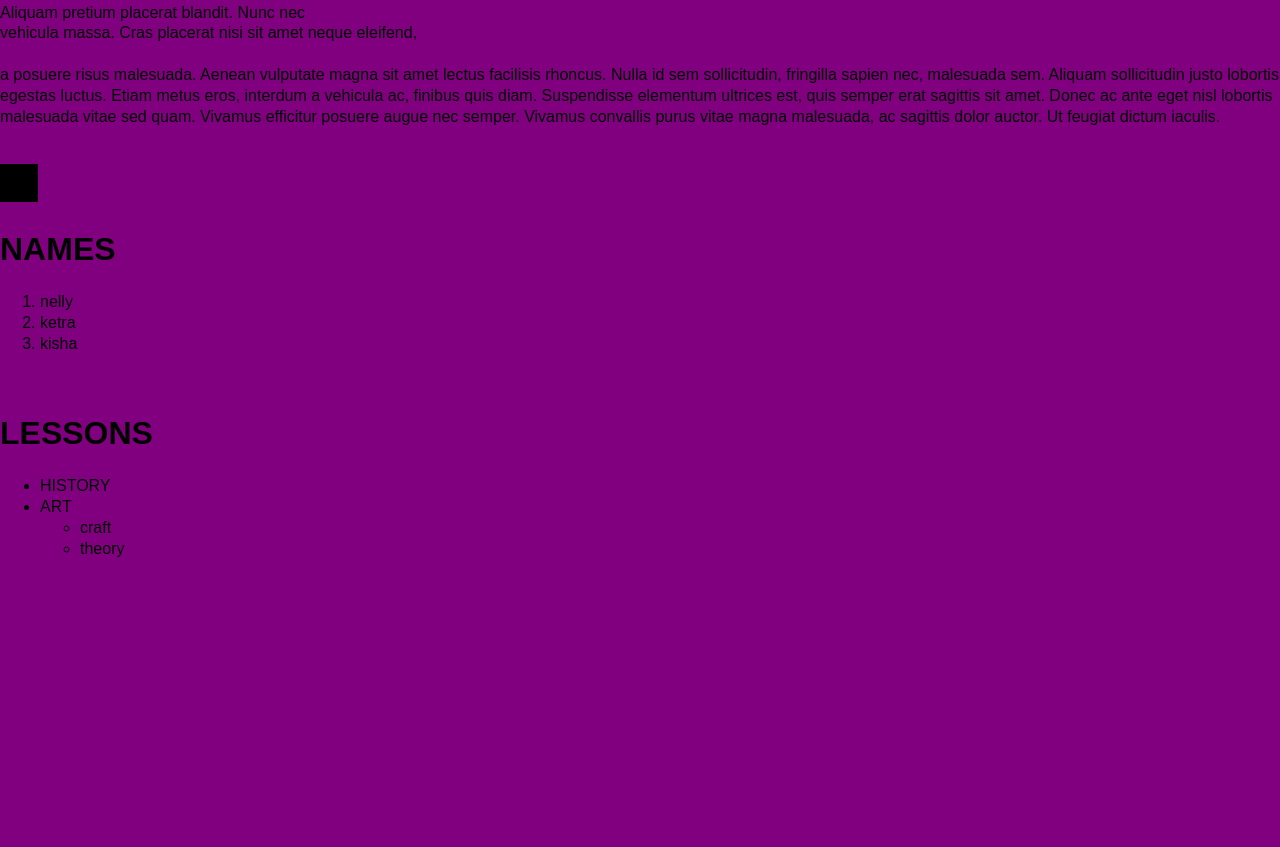
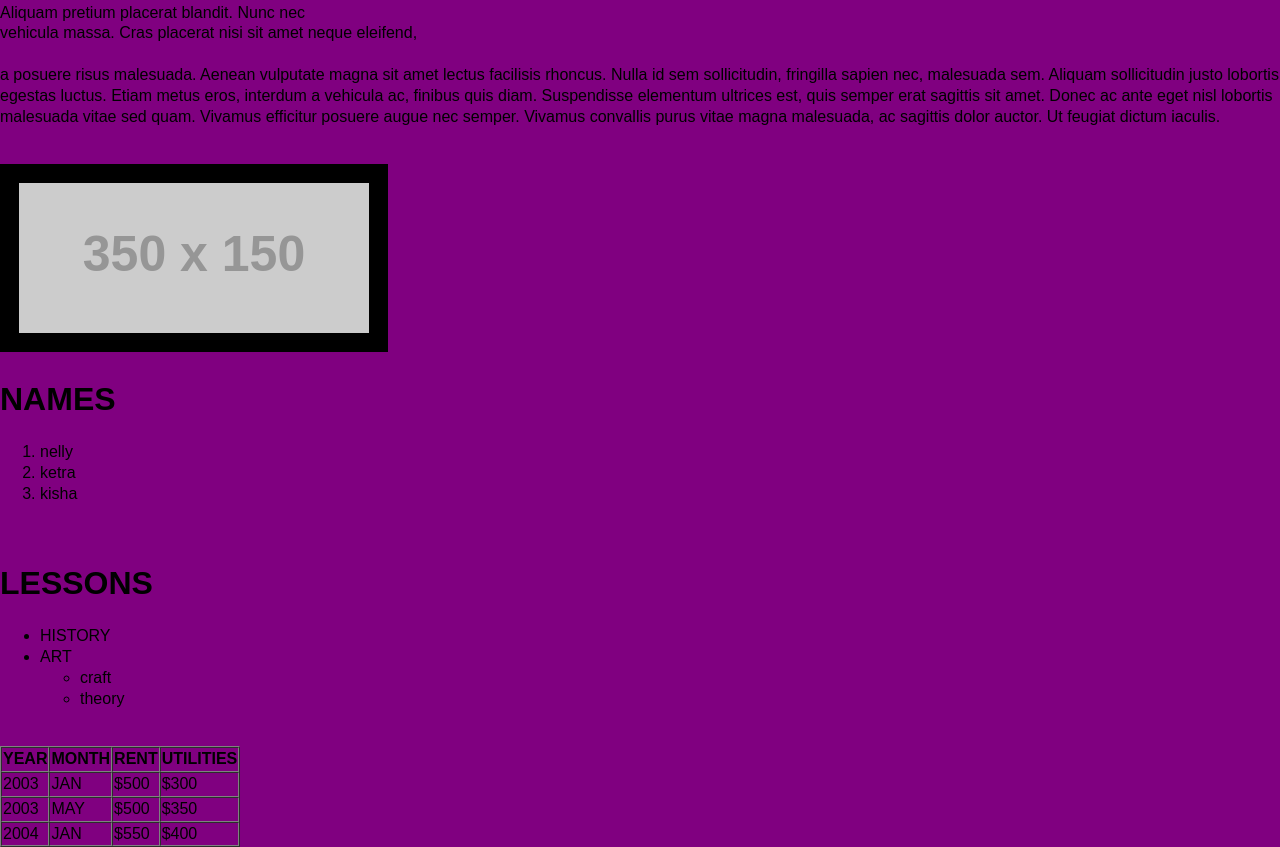
Before and after one commit to nellyketra/first-trial, a plain HTML site: page index.html in a window 1280 px wide. Shown: the part 492-1339 px from the top of the page. Before the commit the page ends 1067 px from the top, so only its background shows below. Drawn offline with Linux system fonts and the light colour scheme; placeholder pictures from the web are drawn by us; files whose address does not match are found by name.

Commit message:
Update index.html

```diff
--- a/index.html
+++ b/index.html
@@ -21,7 +21,7 @@
 
                  <script src="app/js/script.js"></script><br>
 
-             <img src=""border="19"
+             <img src="https://via.placeholder.com/350x150"border="19"
              <br>
              <h1>NAMES</h1>
                  <OL>
@@ -40,6 +40,35 @@
                      </ul>
 
             </UL>
+            </br>
+            <nr>
+                <table border="1" cellpadding="1"cellspacing="0">
+                    <tr>
+                        <th>YEAR</th>
+                        <th>MONTH</th>
+                        <TH>RENT</TH>
+                        <TH>UTILITIES</TH>
+                    </tr>
+                    <TR>
+                        <td>2003</td>
+                        <td>JAN</td>
+                        <td>$500</td>
+                        <td>$300</td>
+                    </TR>
+                    <tr>
+                        <td>2003</td>
+                        <td>MAY</td>
+                        <td>$500</td>
+                        <td>$350</td>
+                    </tr>
+                    <TR>
+                        <td>2004</td>
+                        <td>JAN</td>
+                        <td>$550</td>
+                        <td>$400</td>
+                    </TR>
+
+                </table>
 
      </body>
 
```
